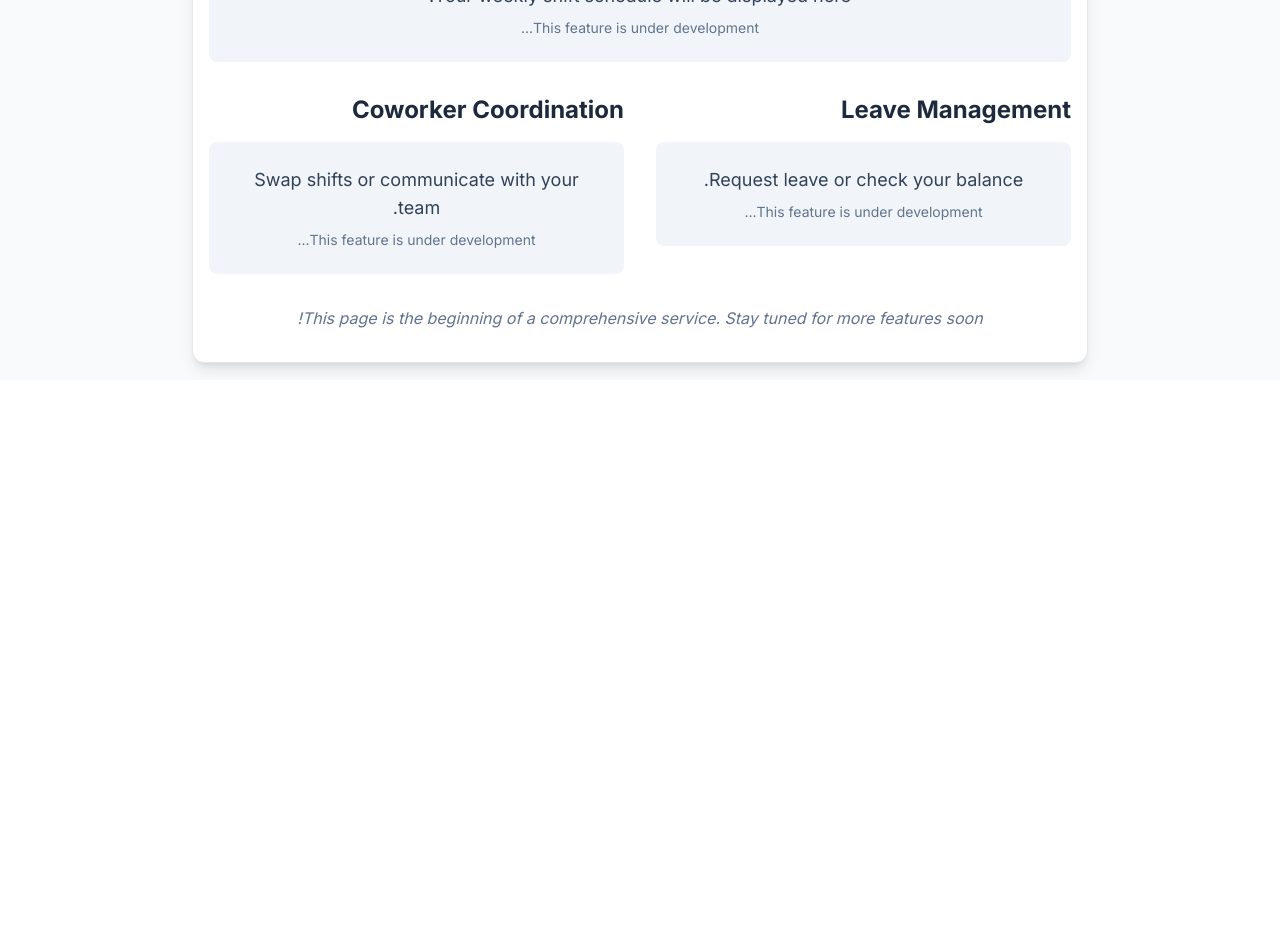
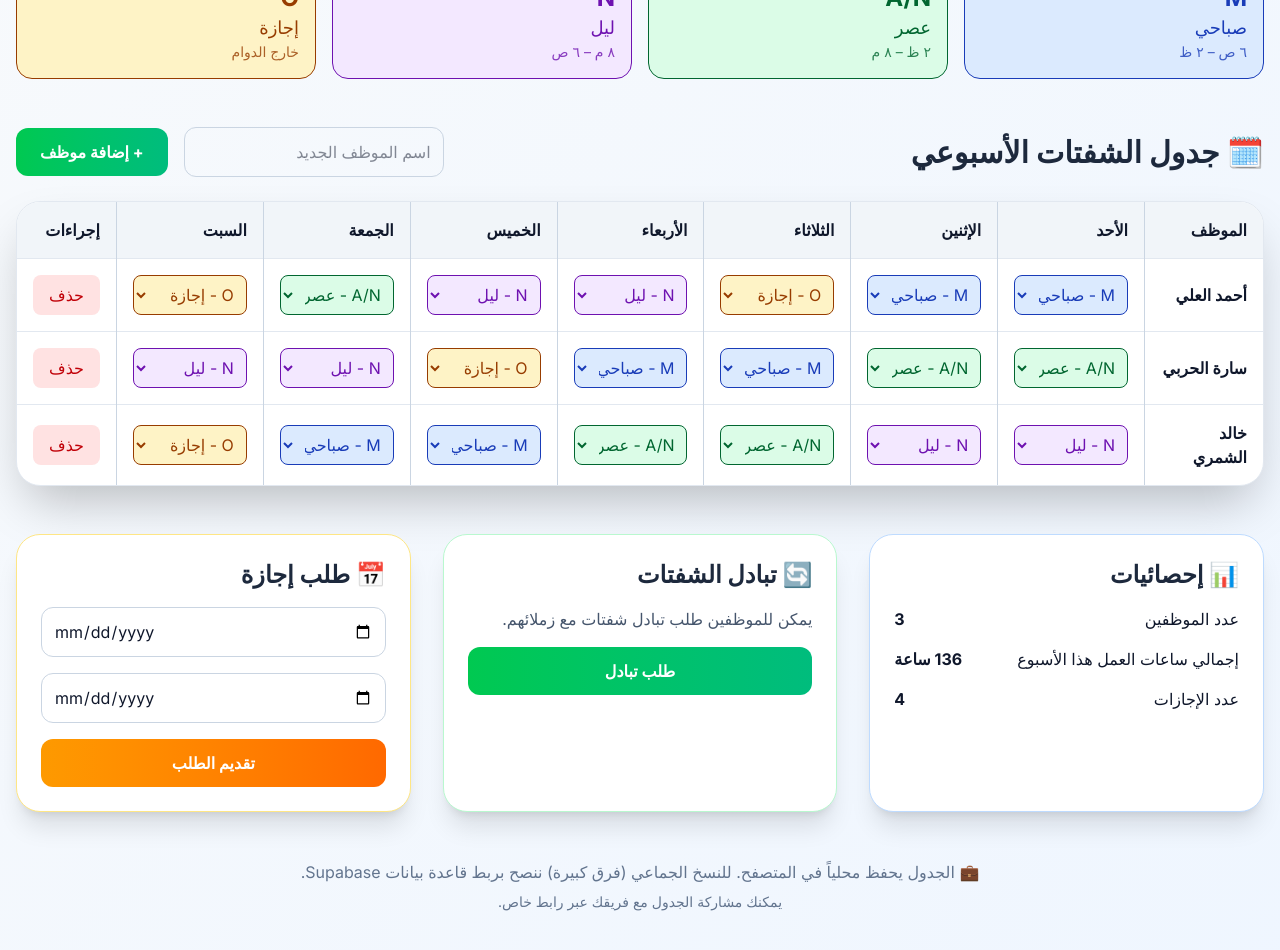
Before and after one commit to MuwaizriLab/mfly-ai, a Next.js app: page /en/shift-organizer in a window 1280 px wide. Shown: the part 420-1370 px from the top of the page. Before the commit the page ends 800 px from the top, so only its background shows below. Built offline with nearby package versions, Linux system fonts and the light colour scheme.

Commit message:
feat: صفحة منظم الشفتات تفاعلية مع جدول أسبوعي ورموز M/A/N/O/N

```diff
--- a/app/[locale]/shift-organizer/page.tsx
+++ b/app/[locale]/shift-organizer/page.tsx
@@ -1,54 +1,204 @@
-import React from 'react';
+'use client';
+
+import React, { useState } from 'react';
 import { useTranslations } from 'next-intl';
-import Header from '@/components/Header'; // Import the new Header component
+import Header from '@/components/Header';
+
+type ShiftCode = 'M' | 'A/N' | 'O' | 'N';
+interface Employee {
+  id: number;
+  name: string;
+  shifts: ShiftCode[]; // 7 أيام من الأحد إلى السبت
+}
 
 export default function ShiftOrganizerPage() {
   const t = useTranslations('ShiftOrganizerPage');
+  const [employees, setEmployees] = useState<Employee[]>([
+    { id: 1, name: 'أحمد العلي', shifts: ['M', 'M', 'O', 'N', 'N', 'A/N', 'O'] },
+    { id: 2, name: 'سارة الحربي', shifts: ['A/N', 'A/N', 'M', 'M', 'O', 'N', 'N'] },
+    { id: 3, name: 'خالد الشمري', shifts: ['N', 'N', 'A/N', 'A/N', 'M', 'M', 'O'] },
+  ]);
+  const [newEmployeeName, setNewEmployeeName] = useState('');
+
+  const shiftDetails = {
+    'M': { label: 'صباحي', time: '٦ ص – ٢ ظ', color: 'bg-blue-100 text-blue-800' },
+    'A/N': { label: 'عصر', time: '٢ ظ – ٨ م', color: 'bg-green-100 text-green-800' },
+    'N': { label: 'ليل', time: '٨ م – ٦ ص', color: 'bg-purple-100 text-purple-800' },
+    'O': { label: 'إجازة', time: 'خارج الدوام', color: 'bg-amber-100 text-amber-800' },
+  };
+
+  const days = ['الأحد', 'الإثنين', 'الثلاثاء', 'الأربعاء', 'الخميس', 'الجمعة', 'السبت'];
+
+  const updateShift = (empId: number, dayIndex: number, newShift: ShiftCode) => {
+    setEmployees(prev =>
+      prev.map(emp =>
+        emp.id === empId
+          ? { ...emp, shifts: emp.shifts.map((s, idx) => (idx === dayIndex ? newShift : s)) }
+          : emp
+      )
+    );
+  };
+
+  const addEmployee = () => {
+    if (!newEmployeeName.trim()) return;
+    const newEmp: Employee = {
+      id: employees.length + 1,
+      name: newEmployeeName.trim(),
+      shifts: ['O', 'O', 'O', 'O', 'O', 'O', 'O'],
+    };
+    setEmployees([...employees, newEmp]);
+    setNewEmployeeName('');
+  };
+
+  const removeEmployee = (id: number) => {
+    setEmployees(prev => prev.filter(emp => emp.id !== id));
+  };
 
   return (
-    <div className="min-h-screen bg-slate-50 text-slate-900 font-sans" dir="rtl">
+    <div className="min-h-screen bg-gradient-to-br from-slate-50 to-blue-50 text-slate-900 font-sans" dir="rtl">
       <Header />
 
-      <main className="container mx-auto px-4 max-w-4xl bg-white p-8 rounded-xl shadow-lg border border-slate-200 mt-8">
+      <main className="container mx-auto px-4 py-12">
         <header className="mb-12 text-center">
-          <h1 className="text-4xl md:text-5xl font-extrabold text-blue-600 mb-4">
+          <h1 className="text-5xl md:text-6xl font-extrabold text-slate-800 mb-4">
             {t('title')}
           </h1>
-          <p className="text-lg text-slate-600 max-w-2xl mx-auto">
+          <p className="text-xl text-slate-600 max-w-3xl mx-auto">
             {t('subtitle')}
           </p>
         </header>
 
-        <section className="mb-8">
-          <h2 className="text-2xl font-bold text-slate-800 mb-4">{t('weeklySchedule')}</h2>
-          <div className="bg-slate-100 p-6 rounded-lg text-slate-700 text-center">
-            <p className="text-lg">{t('weeklyScheduleText')}</p>
-            <p className="text-sm text-slate-500 mt-2">{t('featureDeveloping')}</p>
+        <section className="mb-12">
+          <h2 className="text-3xl font-bold text-slate-800 mb-6">⏰ رموز الشفتات</h2>
+          <div className="grid grid-cols-2 md:grid-cols-4 gap-4 mb-8">
+            {Object.entries(shiftDetails).map(([code, detail]) => (
+              <div key={code} className={`p-4 rounded-2xl border ${detail.color}`}>
+                <div className="text-2xl font-bold">{code}</div>
+                <div className="text-lg">{detail.label}</div>
+                <div className="text-sm opacity-80">{detail.time}</div>
+              </div>
+            ))}
           </div>
         </section>
 
-        <section className="grid md:grid-cols-2 gap-8 mb-8">
-          <div>
-            <h2 className="text-2xl font-bold text-slate-800 mb-4">{t('leaveManagement')}</h2>
-            <div className="bg-slate-100 p-6 rounded-lg text-slate-700 text-center">
-              <p className="text-lg">{t('leaveManagementText')}</p>
-              <p className="text-sm text-slate-500 mt-2">{t('featureDeveloping')}</p>
+        <section className="mb-12">
+          <div className="flex justify-between items-center mb-6">
+            <h2 className="text-3xl font-bold text-slate-800">🗓️ جدول الشفتات الأسبوعي</h2>
+            <div className="flex items-center gap-4">
+              <input
+                type="text"
+                value={newEmployeeName}
+                onChange={(e) => setNewEmployeeName(e.target.value)}
+                placeholder="اسم الموظف الجديد"
+                className="p-3 border border-slate-300 rounded-xl"
+              />
+              <button
+                onClick={addEmployee}
+                className="px-6 py-3 bg-gradient-to-r from-green-500 to-emerald-500 text-white rounded-xl font-bold hover:scale-105 transition"
+              >
+                + إضافة موظف
+              </button>
             </div>
           </div>
-          <div>
-            <h2 className="text-2xl font-bold text-slate-800 mb-4">{t('coworkerCoordination')}</h2>
-            <div className="bg-slate-100 p-6 rounded-lg text-slate-700 text-center">
-              <p className="text-lg">{t('coworkerCoordinationText')}</p>
-              <p className="text-sm text-slate-500 mt-2">{t('featureDeveloping')}</p>
+
+          <div className="overflow-x-auto bg-white rounded-3xl shadow-2xl border border-slate-200">
+            <table className="min-w-full">
+              <thead>
+                <tr className="bg-slate-100">
+                  <th className="p-4 text-right border-l border-slate-300">الموظف</th>
+                  {days.map((day, idx) => (
+                    <th key={idx} className="p-4 text-right border-l border-slate-300">
+                      {day}
+                    </th>
+                  ))}
+                  <th className="p-4 text-right">إجراءات</th>
+                </tr>
+              </thead>
+              <tbody>
+                {employees.map((emp) => (
+                  <tr key={emp.id} className="border-t border-slate-200 hover:bg-slate-50">
+                    <td className="p-4 font-bold border-l border-slate-300">{emp.name}</td>
+                    {emp.shifts.map((shift, dayIdx) => (
+                      <td key={dayIdx} className="p-4 border-l border-slate-300">
+                        <select
+                          value={shift}
+                          onChange={(e) => updateShift(emp.id, dayIdx, e.target.value as ShiftCode)}
+                          className={`p-2 rounded-lg border w-full ${shiftDetails[shift].color}`}
+                        >
+                          {Object.keys(shiftDetails).map((code) => (
+                            <option key={code} value={code}>
+                              {code} - {shiftDetails[code as ShiftCode].label}
+                            </option>
+                          ))}
+                        </select>
+                      </td>
+                    ))}
+                    <td className="p-4">
+                      <button
+                        onClick={() => removeEmployee(emp.id)}
+                        className="px-4 py-2 bg-red-100 text-red-700 rounded-lg hover:bg-red-200 transition"
+                      >
+                        حذف
+                      </button>
+                    </td>
+                  </tr>
+                ))}
+              </tbody>
+            </table>
+          </div>
+        </section>
+
+        <section className="grid grid-cols-1 md:grid-cols-3 gap-8 mb-12">
+          <div className="bg-white p-6 rounded-3xl shadow-xl border border-blue-200">
+            <h3 className="text-2xl font-bold text-slate-800 mb-4">📊 إحصائيات</h3>
+            <div className="space-y-4">
+              <div className="flex justify-between">
+                <span>عدد الموظفين</span>
+                <span className="font-bold">{employees.length}</span>
+              </div>
+              <div className="flex justify-between">
+                <span>إجمالي ساعات العمل هذا الأسبوع</span>
+                <span className="font-bold">{employees.reduce((sum, emp) => sum + emp.shifts.filter(s => s !== 'O').length * 8, 0)} ساعة</span>
+              </div>
+              <div className="flex justify-between">
+                <span>عدد الإجازات</span>
+                <span className="font-bold">{employees.reduce((sum, emp) => sum + emp.shifts.filter(s => s === 'O').length, 0)}</span>
+              </div>
+            </div>
+          </div>
+
+          <div className="bg-white p-6 rounded-3xl shadow-xl border border-green-200">
+            <h3 className="text-2xl font-bold text-slate-800 mb-4">🔄 تبادل الشفتات</h3>
+            <p className="text-slate-600 mb-4">يمكن للموظفين طلب تبادل شفتات مع زملائهم.</p>
+            <button className="w-full py-3 bg-gradient-to-r from-green-500 to-emerald-500 text-white rounded-xl font-bold hover:scale-105 transition">
+              طلب تبادل
+            </button>
+          </div>
+
+          <div className="bg-white p-6 rounded-3xl shadow-xl border border-amber-200">
+            <h3 className="text-2xl font-bold text-slate-800 mb-4">📅 طلب إجازة</h3>
+            <div className="space-y-4">
+              <input
+                type="date"
+                className="w-full p-3 border border-slate-300 rounded-xl"
+                placeholder="تاريخ البدء"
+              />
+              <input
+                type="date"
+                className="w-full p-3 border border-slate-300 rounded-xl"
+                placeholder="تاريخ الانتهاء"
+              />
+              <button className="w-full py-3 bg-gradient-to-r from-amber-500 to-orange-500 text-white rounded-xl font-bold hover:scale-105 transition">
+                تقديم الطلب
+              </button>
             </div>
           </div>
         </section>
 
-        <section className="text-center">
-          <p className="text-slate-500 italic">
-            {t('pageNote')}
-          </p>
-        </section>
+        <footer className="text-center text-slate-500">
+          <p>💼 الجدول يحفظ محلياً في المتصفح. للنسخ الجماعي (فرق كبيرة) ننصح بربط قاعدة بيانات Supabase.</p>
+          <p className="text-sm mt-2">يمكنك مشاركة الجدول مع فريقك عبر رابط خاص.</p>
+        </footer>
       </main>
     </div>
   );
```
